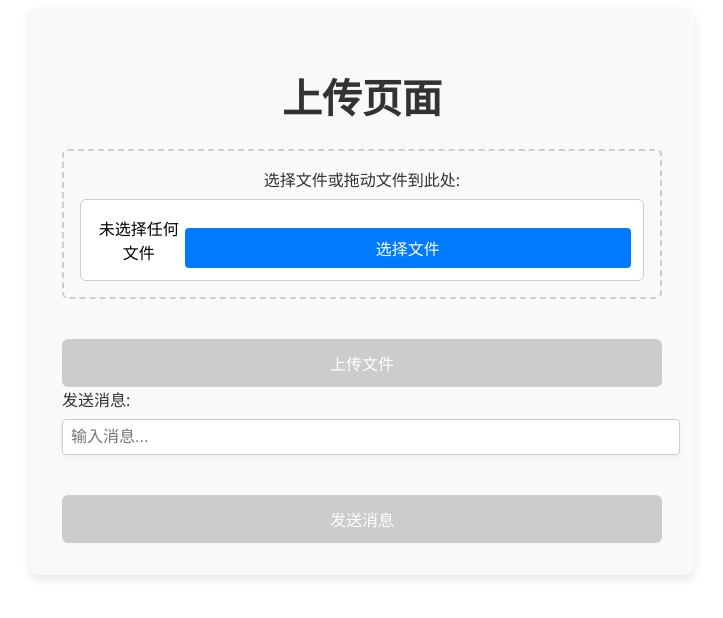
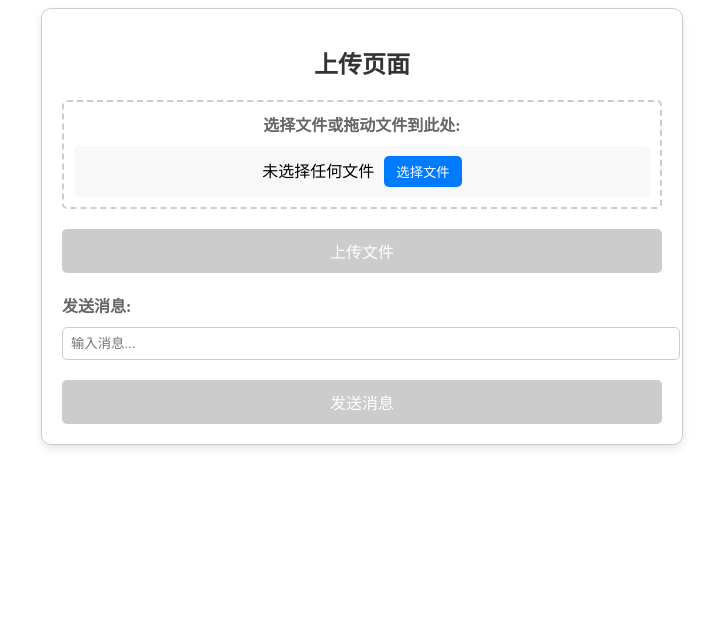
Before and after one commit to SkyDependence/tgDrive-front, a Vue app: page /upload in a window 1280 px wide. Shown: the top 618 px of the page, without its empty margins (278-1001 px from the left). Built offline with nearby package versions, Linux system fonts and the light colour scheme.

Commit message:
update: 分离样式，优化uploadpage样式

```diff
--- a/src/views/Home.vue
+++ b/src/views/Home.vue
@@ -162,7 +162,7 @@ export default {
 };
 </script>
 
-<style>
+<style scoped>
 /* Modern Styling for the App */
 .app-container {
   max-width: 600px;
--- a/src/views/UploadPage.vue
+++ b/src/views/UploadPage.vue
@@ -139,87 +139,75 @@ export default {
 
 <style scoped>
 .app-container {
-  max-width: 90%;
-  margin: 0 auto;
-  padding: 2rem;
-  background-color: #f9f9f9;
-  border-radius: 8px;
-  box-shadow: 0 4px 10px rgba(0, 0, 0, 0.1);
-  font-family: 'Segoe UI', Tahoma, Geneva, Verdana, sans-serif;
+  max-width: 600px;
+  margin: auto;
+  padding: 20px;
+  border: 1px solid #ccc;
+  border-radius: 10px;
+  box-shadow: 0 4px 8px rgba(0,0,0,0.1);
 }
 
 .title {
-  font-size: 2rem;
+  text-align: center;
   color: #333;
-  text-align: center;
-  margin-bottom: 1.5rem;
-  font-weight: bold;
+  font-size: 24px;
 }
 
 .form-group {
-  margin-bottom: 1.5rem;
-  padding: 1rem;
+  margin-top: 20px;
   border: 2px dashed #ccc;
-  border-radius: 6px;
+  padding: 10px;
   text-align: center;
-  cursor: pointer;
+  border-radius: 5px;
 }
 
-.message-group {
-  margin-bottom: 1.5rem;
-}
-
-.dragging {
-  border-color: #007bff;
-  background-color: #e7f3ff;
+.form-group.dragging {
+  border-color: #66ccff;
+  background-color: #f3f9ff;
 }
 
 .label {
+  font-weight: bold;
   display: block;
-  font-size: 1rem;
-  font-weight: 500;
-  margin-bottom: 0.5rem;
-  color: #333;
+  margin-bottom: 10px;
+  color: #666;
+}
+
+.hidden-input {
+  visibility: hidden;
+  position: absolute;
 }
 
 .custom-file-input {
-  display: flex;
-  justify-content: space-between;
-  align-items: center;
-  padding: 0.75rem;
-  font-size: 1rem;
-  border: 1px solid #ccc;
-  border-radius: 6px;
-  background-color: white;
+  cursor: pointer;
+  background-color: #f8f8f8;
+  padding: 10px;
+  border-radius: 5px;
+}
+
+.custom-file-input span {
+  margin-right: 10px;
 }
 
 .custom-file-input button {
   background-color: #007bff;
   color: white;
-  padding: 0.5rem 1rem;
   border: none;
-  border-radius: 4px;
+  padding: 6px 12px;
+  border-radius: 5px;
   cursor: pointer;
 }
 
-.custom-file-input:hover {
-  border-color: #007bff;
-}
-
-.hidden-input {
-  display: none;
-}
-
 .button {
-  display: inline-block;
-  padding: 0.75rem 1.5rem;
-  font-size: 1rem;
+  width: 100%;
+  padding: 10px;
+  border: none;
+  background-color: #5cb85c;
   color: white;
-  background-color: #007bff;
-  border: none;
-  border-radius: 6px;
+  font-size: 16px;
+  border-radius: 5px;
+  margin-top: 20px;
   cursor: pointer;
-  transition: background-color 0.3s ease;
 }
 
 .button:disabled {
@@ -227,33 +215,22 @@ export default {
   cursor: not-allowed;
 }
 
-.button:hover:not(:disabled) {
-  background-color: #0056b3;
-}
-
-.message {
-  color: green;
-  margin-top: 1rem;
-  font-weight: bold;
-  text-align: center;
-  word-wrap: break-word;
+.message-group {
+  margin-top: 20px;
 }
 
 .input {
   width: 100%;
-  padding: 0.5rem;
-  font-size: 1rem;
+  padding: 8px;
   border: 1px solid #ccc;
-  border-radius: 4px;
+  border-radius: 5px;
 }
 
-@media (min-width: 768px) {
-  .app-container {
-    max-width: 600px;
-  }
-
-  .title {
-    font-size: 2.5rem;
-  }
+.message {
+  margin-top: 20px;
+  background-color: #f0f8ff;
+  padding: 10px;
+  border-radius: 5px;
+  border: 1px solid #b6dfff;
 }
 </style>
```
